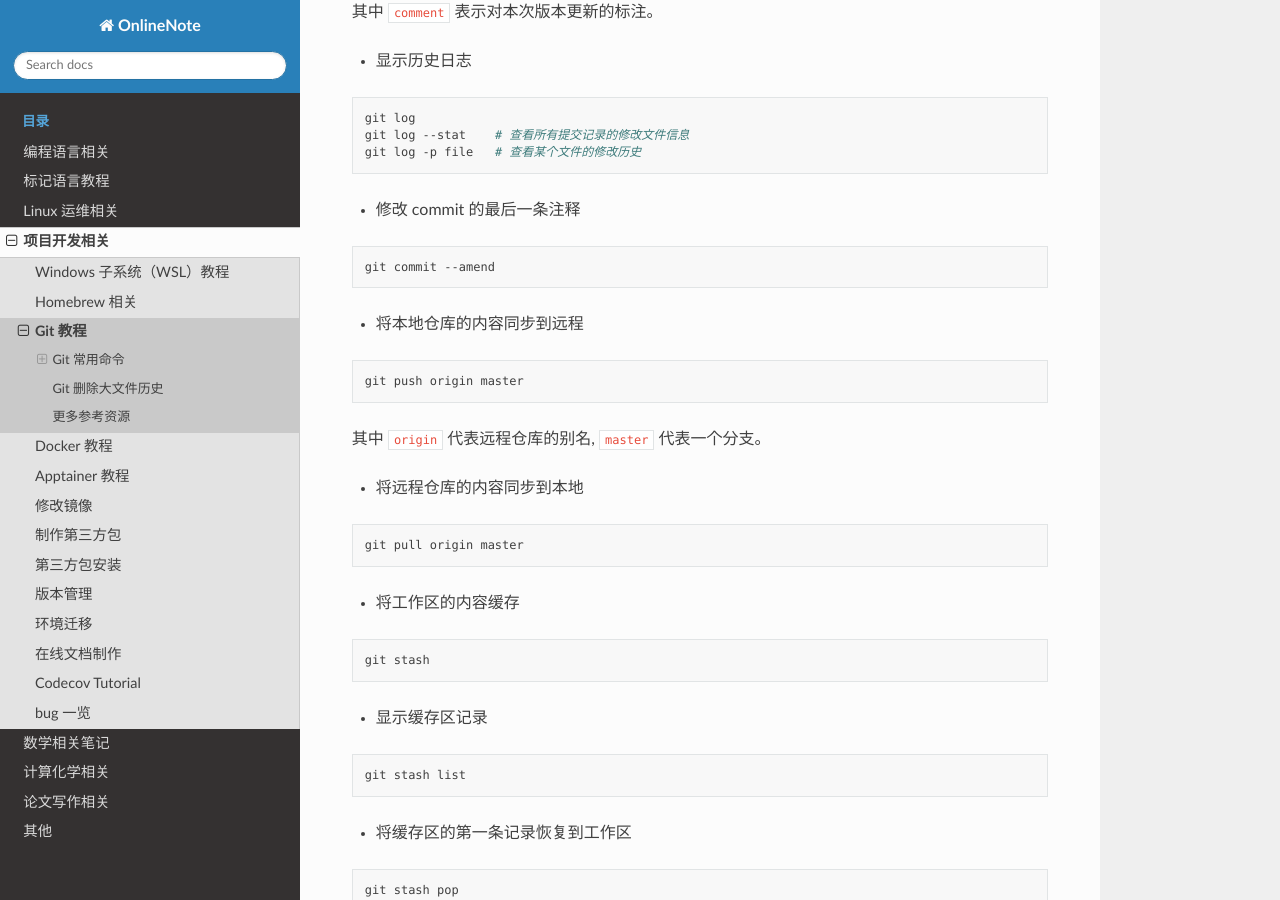
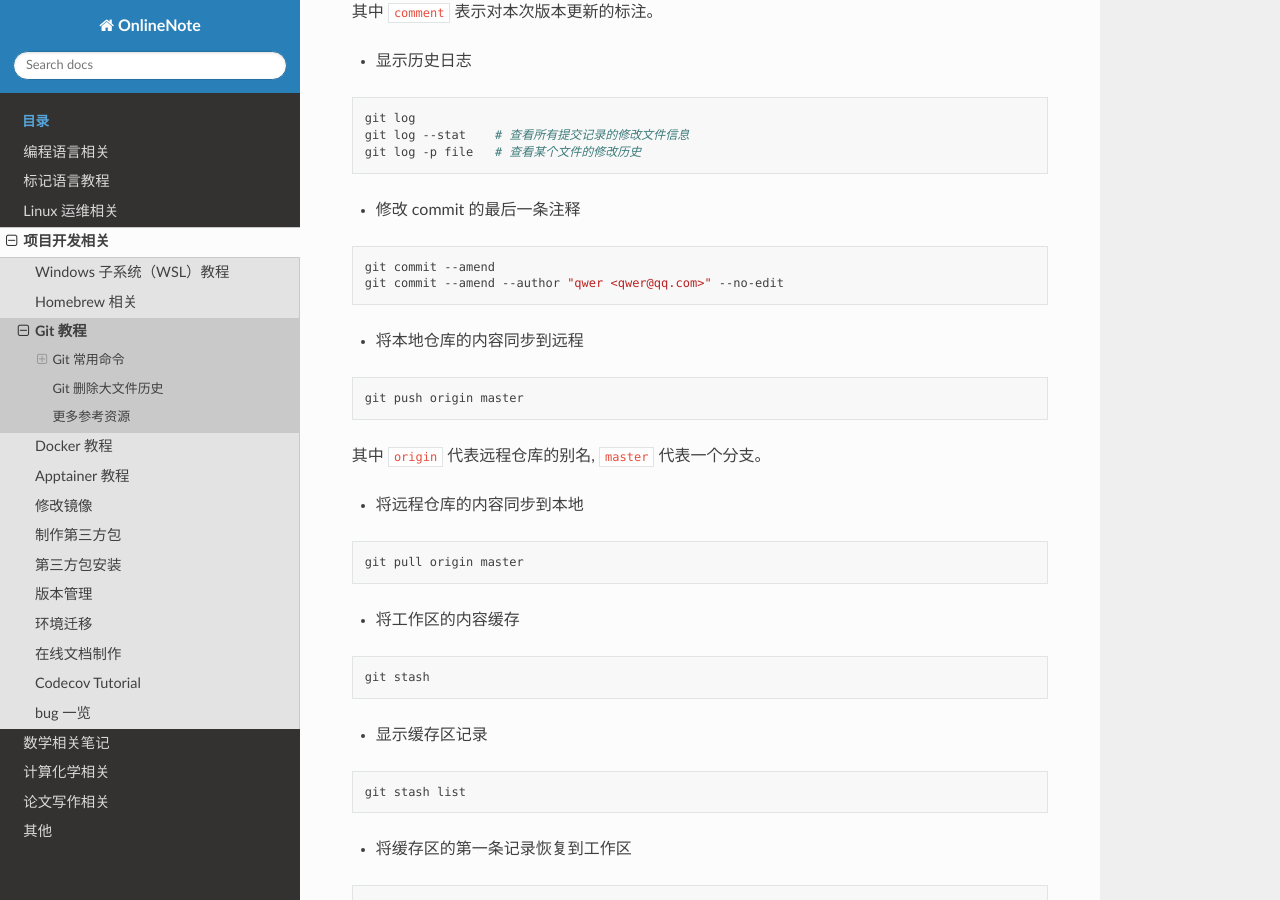
Before and after one commit to Rasic2/CodeNote, a Sphinx documentation site: the page built from docs/source/development/git.md, in a window 1280 px wide and 900 px high, scrolled down 1372 px. Built offline with Sphinx 7.4.7 and the Read the Docs theme 2.0.0, drawn with Linux system fonts in a browser that asks for light colours.

Commit message:
update git.md

````diff
--- a/docs/source/development/git.md
+++ b/docs/source/development/git.md
@@ -72,6 +72,7 @@ git log -p file   # 查看某个文件的修改历史
 
 ```bash
 git commit --amend
+git commit --amend --author "qwer <qwer@qq.com>" --no-edit
 ```
 
 - 将本地仓库的内容同步到远程
````
